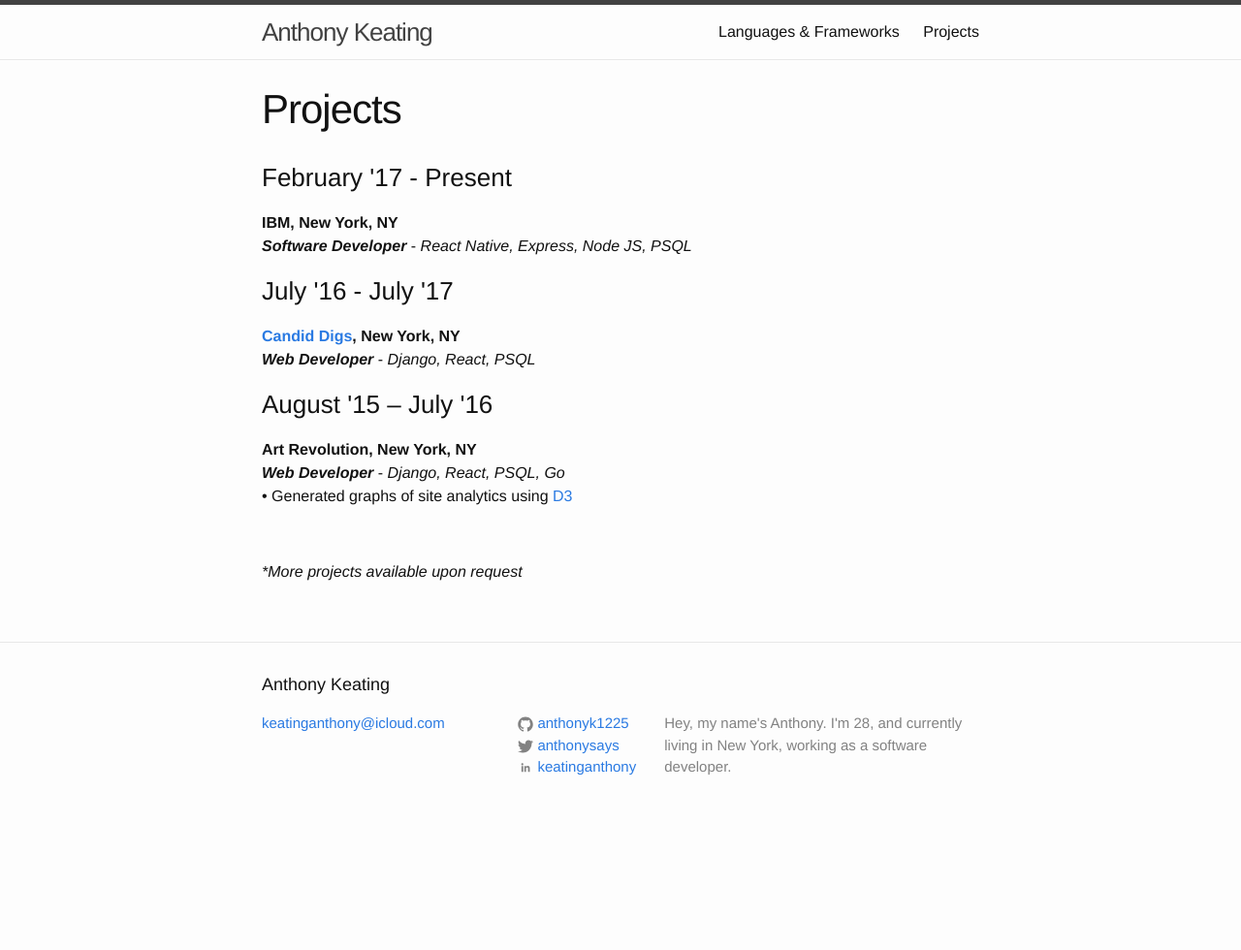
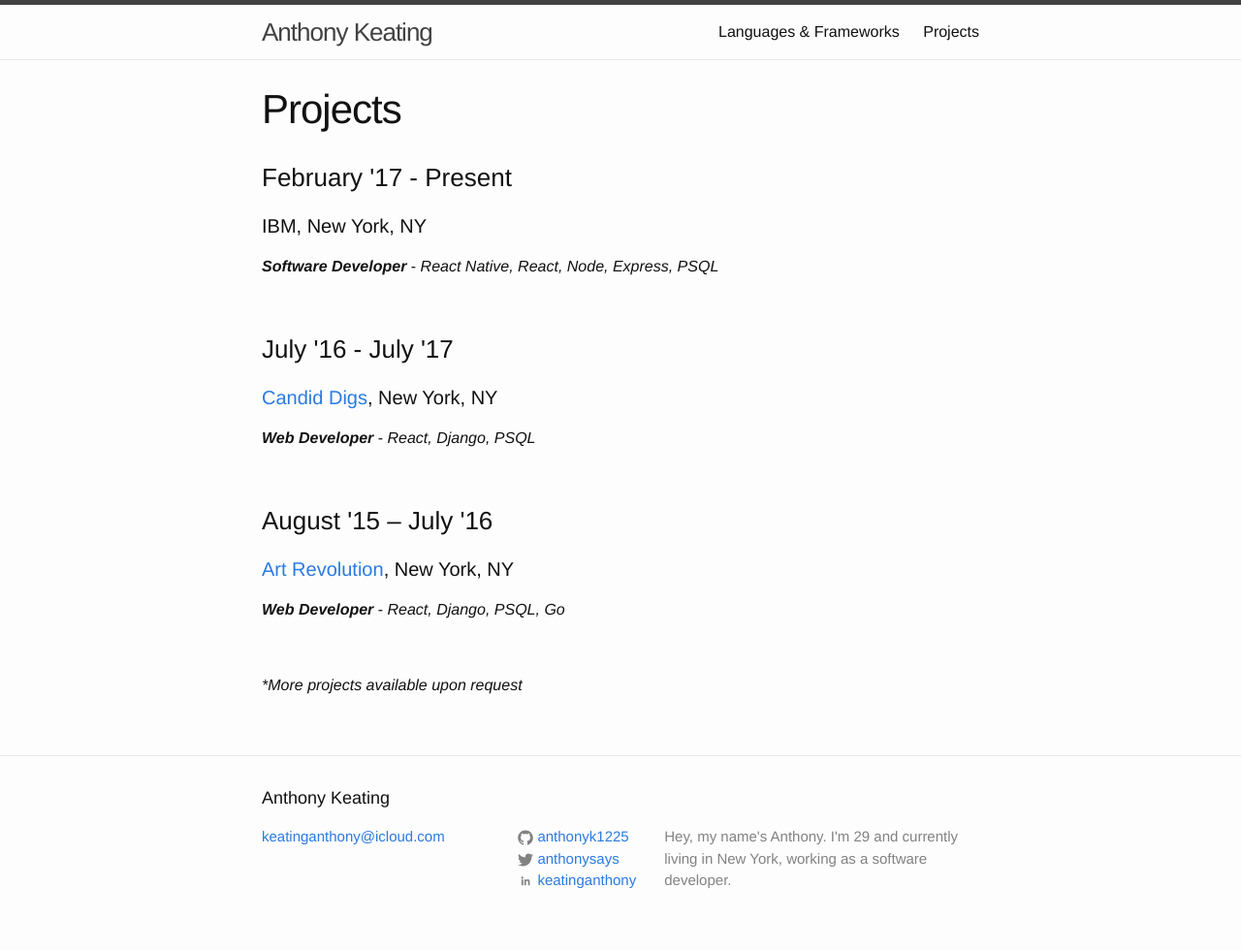
Before and after one commit to anthonyk1225/anthonyk1225.github.io, a Jekyll site: the page built from projects.md, in a window 1280 px wide. Shown: the whole page at 97% size. Built offline with Jekyll 4.4.1, drawn with Linux system fonts in a browser that asks for light colours; a script that is not in the unit is left out; before the commit the page ends 900 px from its top, so only the background shows below that.

Commit message:
small changes for a breath of fresh air

```diff
--- a/_config.yml
+++ b/_config.yml
@@ -2,7 +2,7 @@
 title: Anthony Keating
 email: keatinganthony@icloud.com
 description: > # this means to ignore newlines until "baseurl:"
-  Hey, my name's Anthony. I'm 28, and currently living in New York, working as a software developer.
+  Hey, my name's Anthony. I'm 29 and currently living in New York, working as a software developer.
 baseurl: "" # the subpath of your site, e.g. /blog/
 url: "http://keatinganthony.com" # the base hostname & protocol for your site
 twitter_username: anthonysays
--- a/_posts/2016-02-21-Crossfit-1939.markdown
+++ b/_posts/2016-02-21-Crossfit-1939.markdown
@@ -6,7 +6,7 @@
 permalink: /crossfit1939/
 ---
 
-<b><a href='http://crossfit1939.com'>Crossfit1939</a></b> is a gym located in Brooklyn, NY.
+<a href='https://crossfit1939.com'>Crossfit1939</a> is a gym located in Brooklyn, NY.
 <br><br>
 <h4>The main page showing avenues to view the about me and workout pages, respectively.</h4>
 <img src='/css/assets/images/crossfit1939/main_page.png'/>
--- a/_posts/2016-12-02-Candid-Digs.markdown
+++ b/_posts/2016-12-02-Candid-Digs.markdown
@@ -6,7 +6,7 @@
 permalink: /candiddigs/
 ---
 
-Candid Digs is a platform for potential tenants and landlords. It makes it easier to find
+<a href="https://candiddigs.com">Candid Digs</a> is a platform for potential tenants and landlords. It makes it easier to find
 and get an apartment.
 <br><br>
 <h4>Landing page</h4>
--- a/projects.md
+++ b/projects.md
@@ -6,24 +6,21 @@
 
 
 <h3>February '17 - Present</h3>
-<b>IBM, New York, NY</b>
-<br>
-<b><i>Software Developer</i></b>  - <i>React Native, Express, Node JS, PSQL</i>
+<h4>IBM, New York, NY</h4>
+<b><i>Software Developer</i></b>  - <i>React Native, React, Node, Express, PSQL</i>
 
+<br/>
 
 <h3>July '16 - July '17</h3>
-<b><a href='/candiddigs/'>Candid Digs</a>, New York, NY</b>
-<br>
-<b><i>Web Developer</i></b> - <i>Django, React, PSQL</i>
+<h4><a href="/candiddigs/">Candid Digs</a>, New York, NY</h4>
+<b><i>Web Developer</i></b> - <i>React, Django, PSQL</i>
 
+<br/>
 
 <h3>August '15 – July '16</h3>
-<b>Art Revolution, New York, NY</b>
-<br>
-<b><i>Web Developer</i></b> - <i>Django, React, PSQL, Go</i>
-<br>
-•	Generated graphs of site analytics using <a href='/d3post/'>D3</a>
-
+<h4><a href="/d3post/">Art Revolution</a>, New York, NY</h4>
+<b><i>Web Developer</i></b> - <i>React, Django, PSQL, Go</i>
 
 <br>
+
 <p><i>*More projects available upon request</i></p>
```
Also changed, not shown: js/data.csv (+7 -7 lines), js/draw.js (+8 -1 lines).
